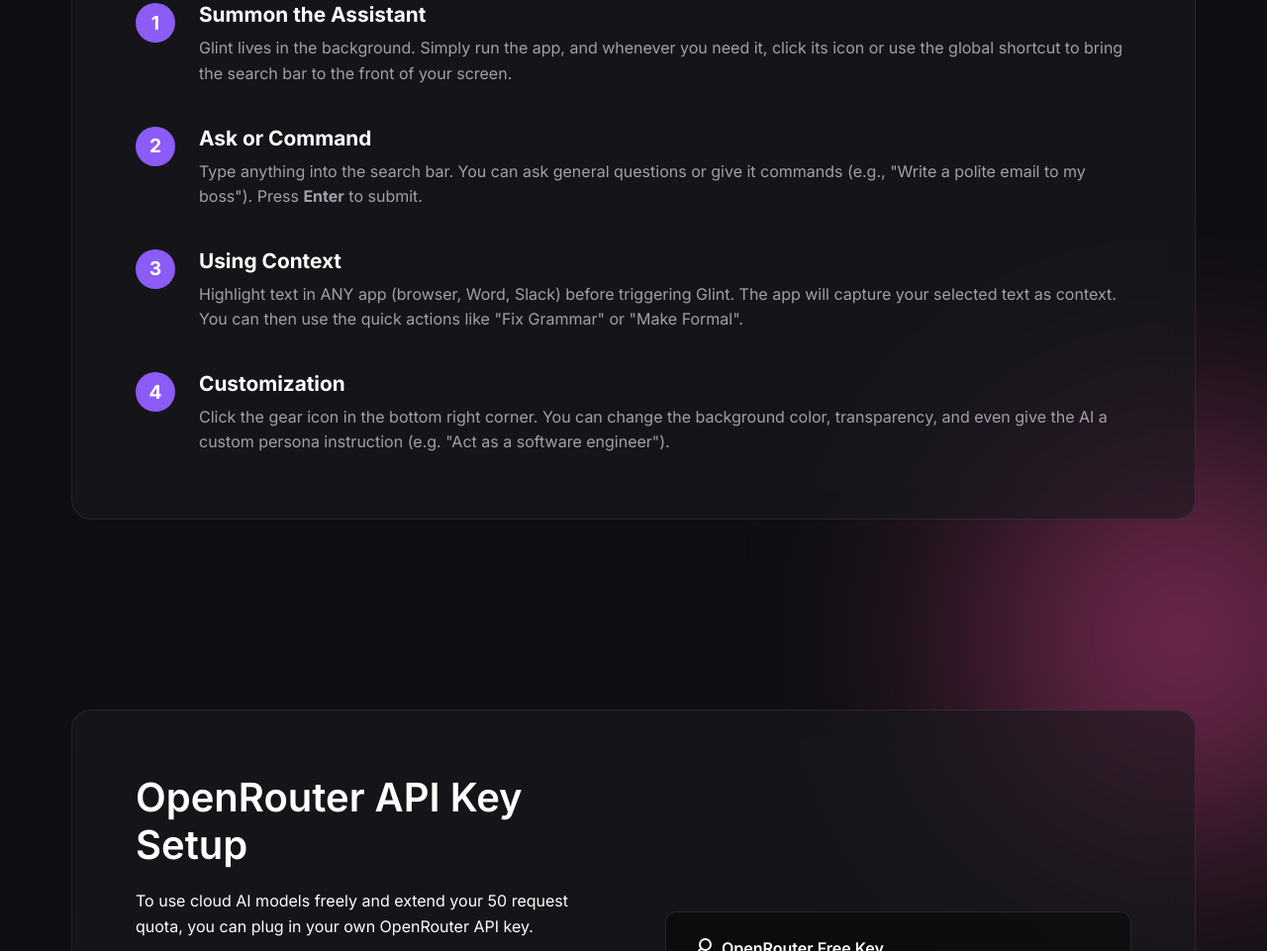
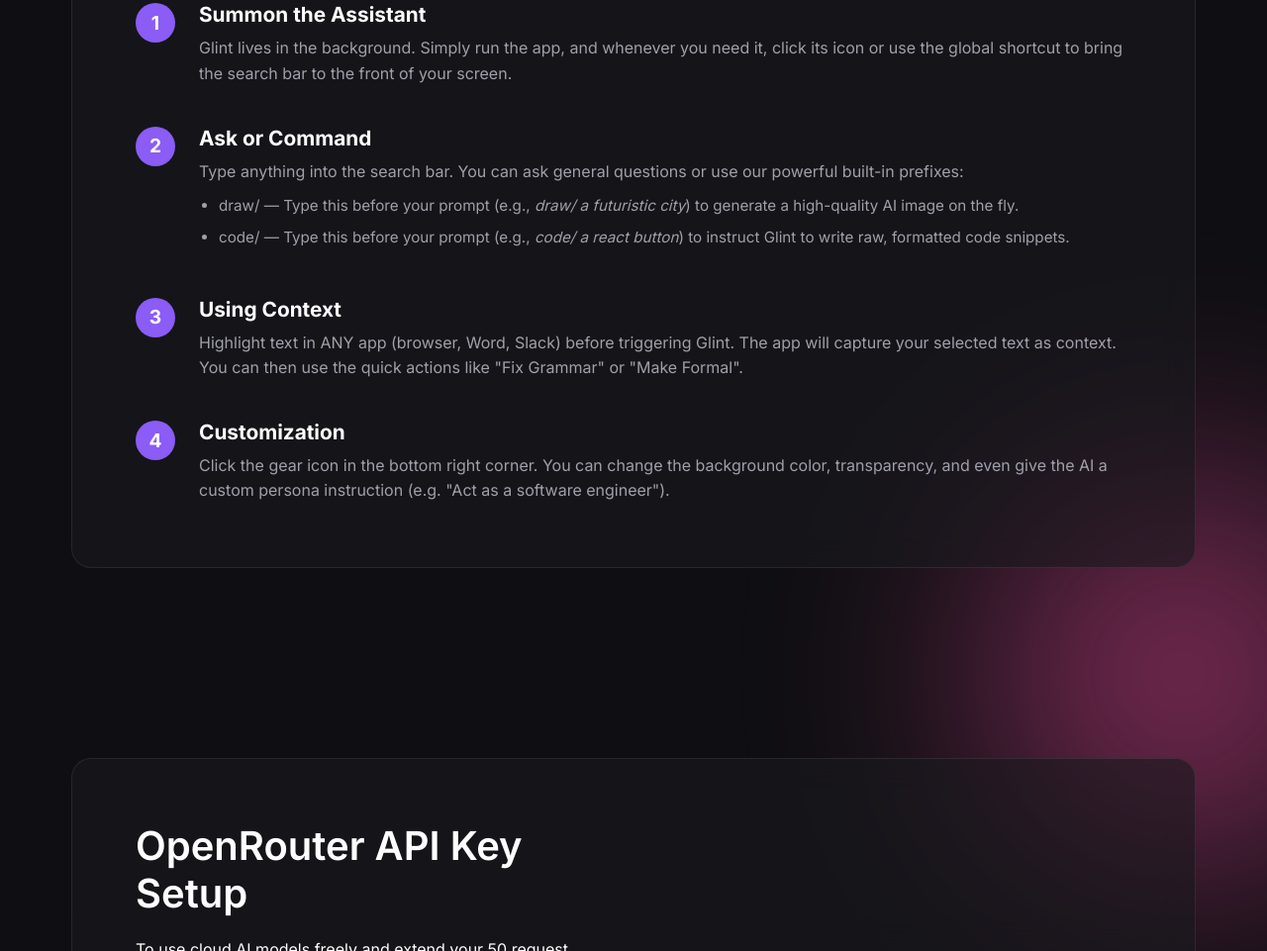
Before and after one commit to FurkanKhann/Glint, a plain HTML site: page index.html in a window 1280 px wide. Shown: the part 2141-3102 px from the top of the page at 99% size. Drawn offline with nearby package versions, Linux system fonts and the light colour scheme.

Commit message:
Revise search bar instructions and add prefix examples
Updated instructions for using the search bar and added examples of built-in prefixes.

```diff
--- a/index.html
+++ b/index.html
@@ -104,7 +104,11 @@
                     <div class="step-number">2</div>
                     <div class="step-content">
                         <h3>Ask or Command</h3>
-                        <p>Type anything into the search bar. You can ask general questions or give it commands (e.g., "Write a polite email to my boss"). Press <strong>Enter</strong> to submit.</p>
+                        <p>Type anything into the search bar. You can ask general questions or use our powerful built-in prefixes:</p>
+                        <ul style="margin-top: 10px; padding-left: 20px; color: var(--text-muted); font-size: 0.95rem;">
+                            <li style="margin-bottom: 8px;"><code>draw/</code> &mdash; Type this before your prompt (e.g., <em>draw/ a futuristic city</em>) to generate a high-quality AI image on the fly.</li>
+                            <li style="margin-bottom: 8px;"><code>code/</code> &mdash; Type this before your prompt (e.g., <em>code/ a react button</em>) to instruct Glint to write raw, formatted code snippets.</li>
+                        </ul>
                     </div>
                 </div>
                 <div class="step">
```
